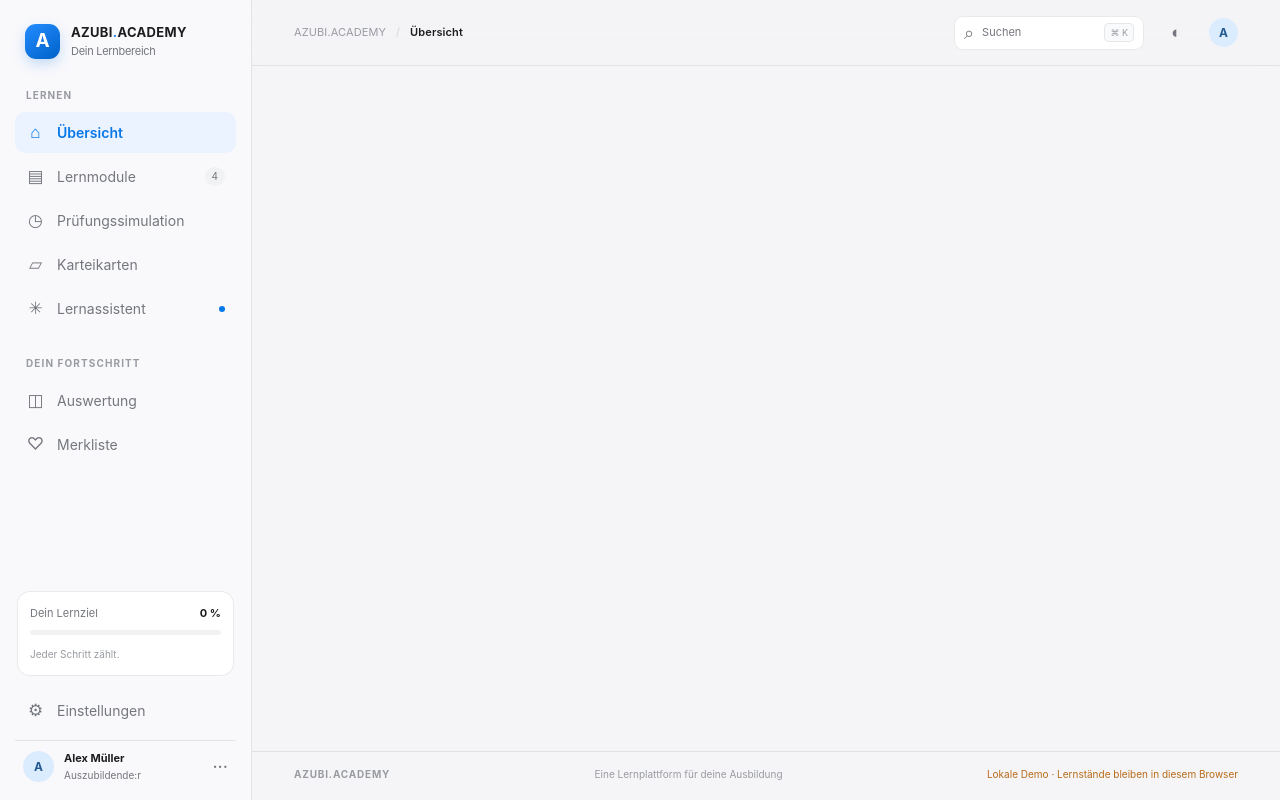
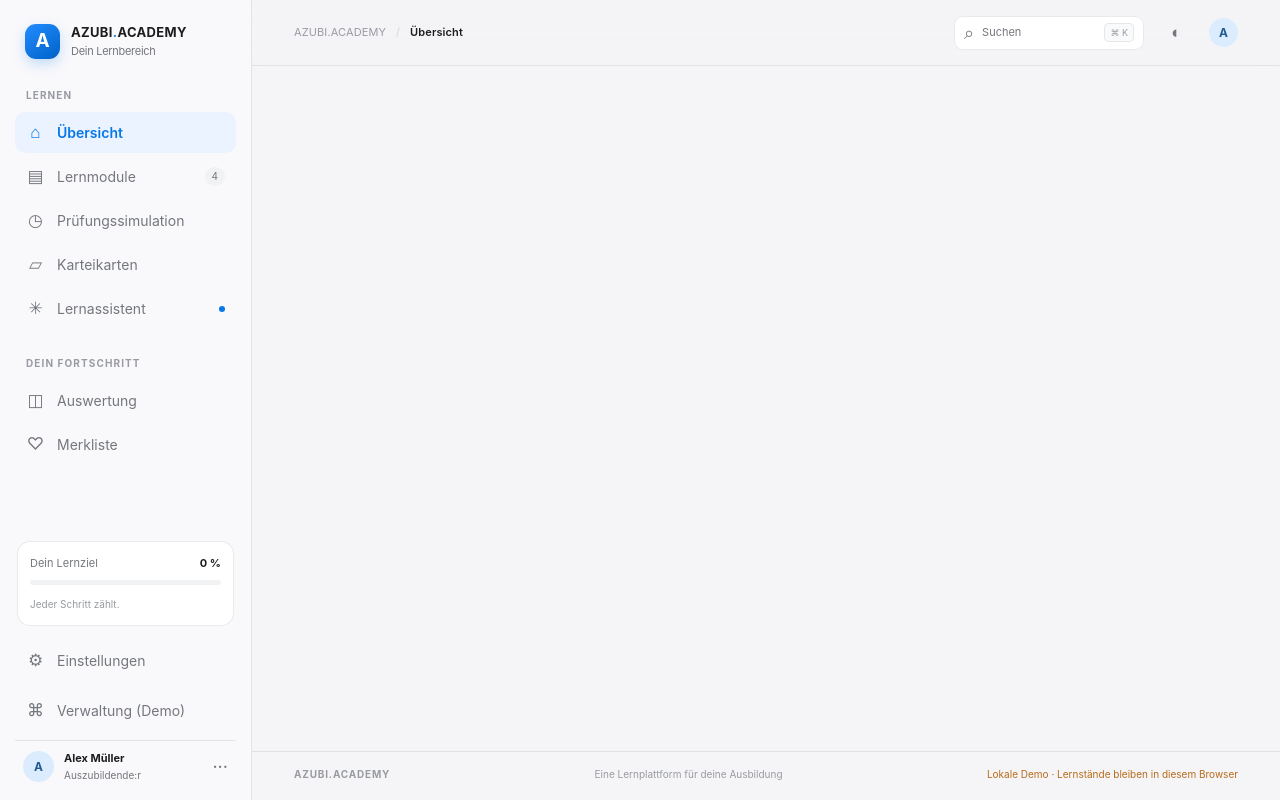
Before and after one commit to Jona-Buck/Liebherr-Azubi-Learning-test, a plain HTML site: page index.html in a window 1280 px wide. Drawn offline with Linux system fonts and the light colour scheme.

Commit message:
Add clearly labeled demo administration navigation

```diff
--- a/index.html
+++ b/index.html
@@ -39,6 +39,7 @@
           <small>Jeder Schritt zählt.</small>
         </div>
         <button class="nav-item" data-view="settings"><span class="nav-icon">⚙</span><span>Einstellungen</span></button>
+        <button class="nav-item" data-view="admin"><span class="nav-icon">⌘</span><span>Verwaltung (Demo)</span></button>
         <button class="profile-row" id="profile-button">
           <span class="avatar">A</span><span class="profile-copy"><strong>Alex Müller</strong><small>Auszubildende:r</small></span><span class="profile-more">···</span>
         </button>
```
